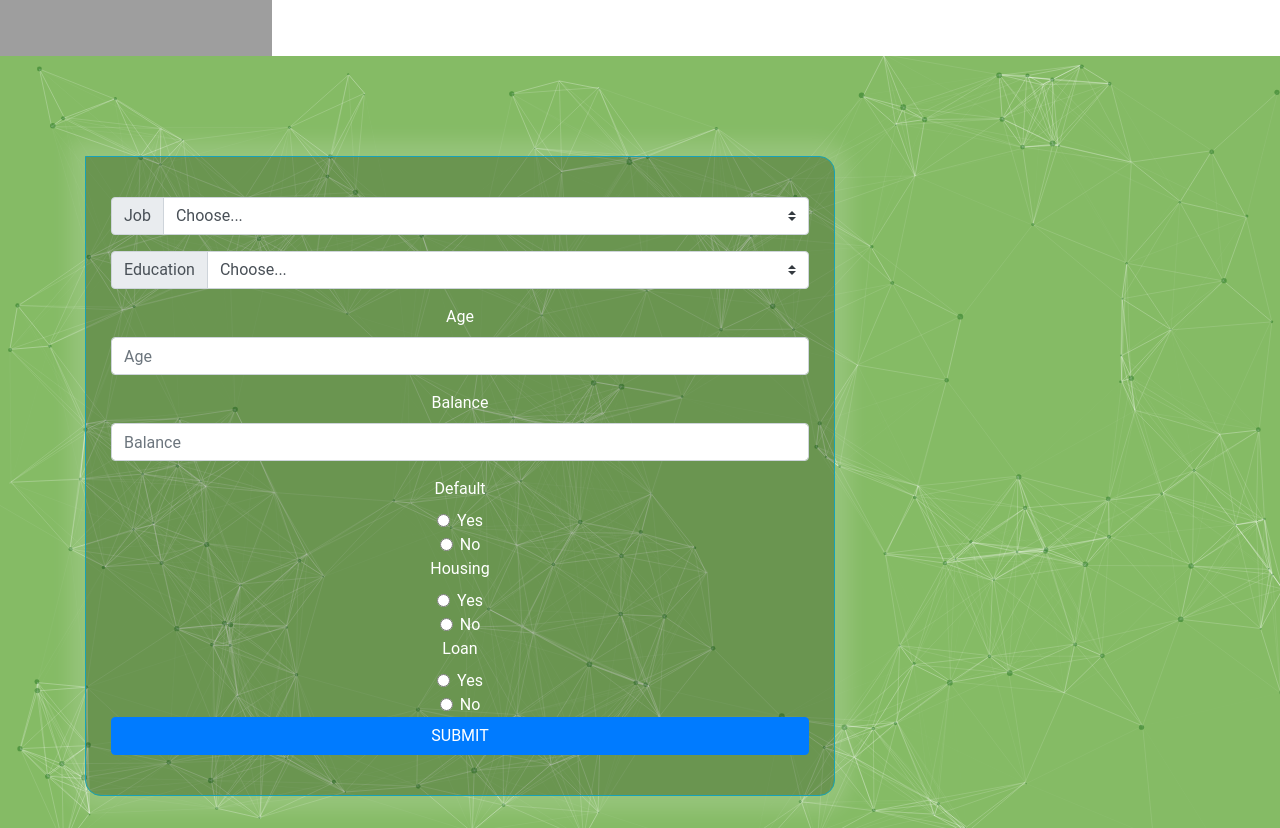
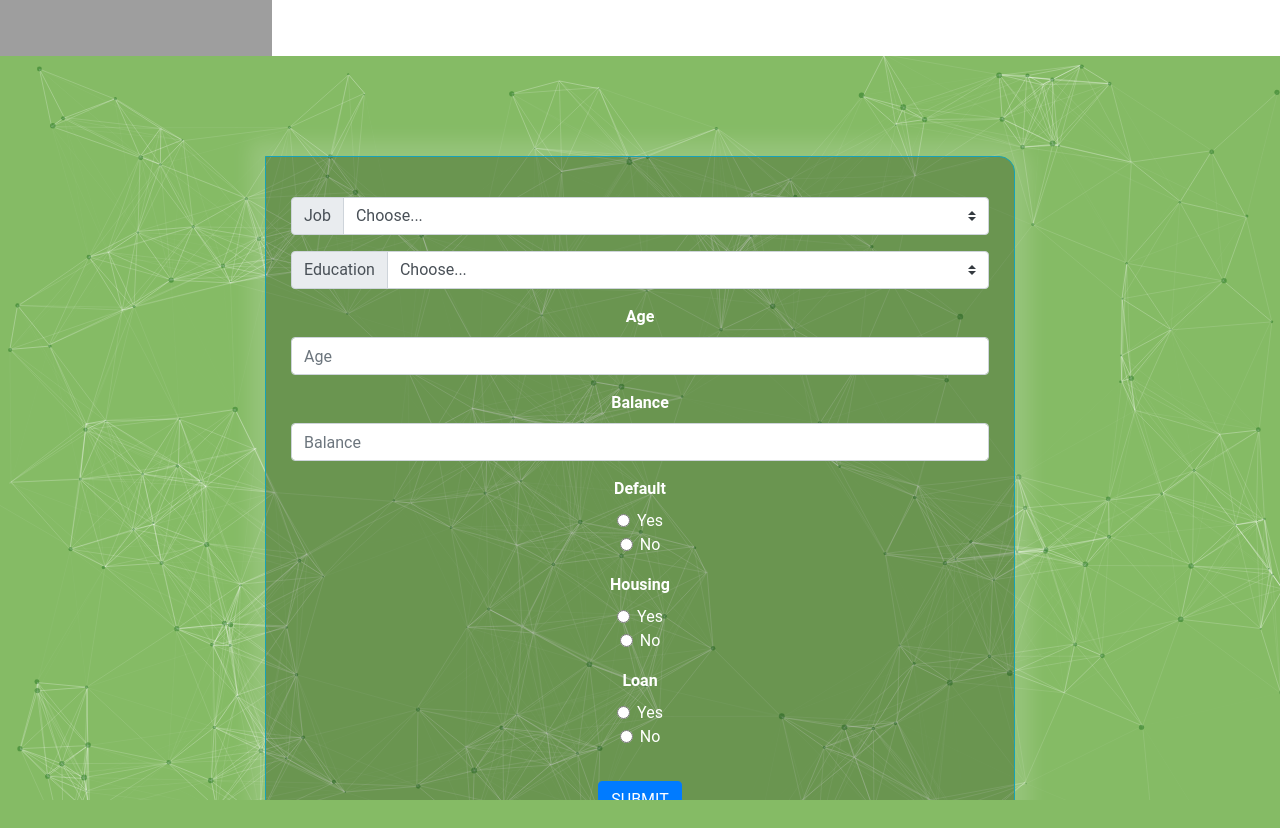
Before and after one commit to chetan8888/precisely_classified, a Flask app: page /form in a window 1280 px wide. After the commit the page ends 800 px from the top, so only its background shows below. Run offline with Flask 2, Linux system fonts and the light colour scheme; some libraries are stand-ins or nearby versions; grey boxes are pictures that could not be loaded.

Commit message:
change styling in form and added ml code in app.py

```diff
--- a/templates/form.html
+++ b/templates/form.html
@@ -2,11 +2,8 @@
 content %}
 <div class="d-flex align-middle p-3 mx-auto" stlye="height:144px; width:626px;">
   <div class="container pt-5" stlye="height:100%">
-    <div class="card-deck">
-      <div
-        class="homecontainer card text-center card border-info mb-3"
-        style="width: 626px; height: auto;
-      >
+    <div class="card-deck" style="justify-content: center; align-items: center">
+      <div class="homecontainer card text-center card border-info mb-3" style="width: 626px; height: auto">
         <form action="{{ url_for('handle_data') }}" method="post">
           <div class="input-group mb-3">
             <div class="input-group-prepend">
@@ -42,100 +39,60 @@ content %}
           </div>
 
           <div class="form-group">
-            <label for="age">Age</label>
-            <input
-              type="number"
-              class="form-control"
-              id="age"
-              name="age"
-              placeholder="Age"
-            />
+            <label for="age"><b>Age</b></label>
+            <input type="number" class="form-control" id="age" name="age" placeholder="Age" />
           </div>
 
           <div class="form-group">
-            <label for="balance">Balance</label>
-            <input
-              type="number"
-              class="form-control"
-              id="balance"
-              name="balance"
-              placeholder="Balance"
-            />
+            <label for="balance"><b>Balance</b></label>
+            <input type="number" class="form-control" id="balance" name="balance" placeholder="Balance" />
           </div>
 
           <div>
-            <label>Default</label>
+            <label><b>Default</b></label>
+            <div style="margin-bottom: 1rem;">
               <div class="form-check">
-              <input
-                class="form-check-input"
-                type="radio"
-                name="default"
-                id="default1"
-                value="yes"
-              />
+                <input class="form-check-input" type="radio" name="default" id="default1" value="yes" />
                 <label class="form-check-label" for="default1"> Yes </label>
               </div>
               <div class="form-check">
-              <input
-                class="form-check-input"
-                type="radio"
-                name="default"
-                id="default2"
-                value="no"
-              />
+                <input class="form-check-input" type="radio" name="default" id="default2" value="no" />
                 <label class="form-check-label" for="default2"> No </label>
+              </div>
             </div>
           </div>
 
           <div>
-            <label>Housing</label>
+            <label><b>Housing</b></label>
+            <div style="margin-bottom: 1rem;">
               <div class="form-check">
-              <input
-                class="form-check-input"
-                type="radio"
-                name="housing"
-                id="housing1"
-                value="yes"
-              />
+                <input class="form-check-input" type="radio" name="housing" id="housing1" value="yes" />
                 <label class="form-check-label" for="housing1"> Yes </label>
               </div>
               <div class="form-check">
-              <input
-                class="form-check-input"
-                type="radio"
-                name="housing"
-                id="housing2"
-                value="no"
-              />
+                <input class="form-check-input" type="radio" name="housing" id="housing2" value="no" />
                 <label class="form-check-label" for="housing2"> No </label>
+              </div>
             </div>
           </div>
 
           <div>
-            <label>Loan</label>
+            <label><b>Loan</b></label>
+            <div style="margin-bottom: 1rem;">
               <div class="form-check">
-              <input
-                class="form-check-input"
-                type="radio"
-                name="loan"
-                id="loan1"
-                value="yes"
-              />
+                <input class="form-check-input" type="radio" name="loan" id="loan1" value="yes" />
                 <label class="form-check-label" for="loan1"> Yes </label>
               </div>
               <div class="form-check">
-              <input
-                class="form-check-input"
-                type="radio"
-                name="loan"
-                id="loan2"
-                value="no"
-              />
+                <input class="form-check-input" type="radio" name="loan" id="loan2" value="no" />
                 <label class="form-check-label" for="loan2"> No </label>
               </div>
             </div>
+          </div>
 
-          <button type="submit" class="btn btn-primary">Submit</button>
+          <button type="submit" class="btn btn-primary" style="margin-top: 1rem">
+            Submit
+          </button>
         </form>
       </div>
     </div>
```
Also changed, not shown: app.py (+7 -26 lines), templates/home.html (+6 -4 lines). Lines whose indentation alone changed are shown as unchanged.
